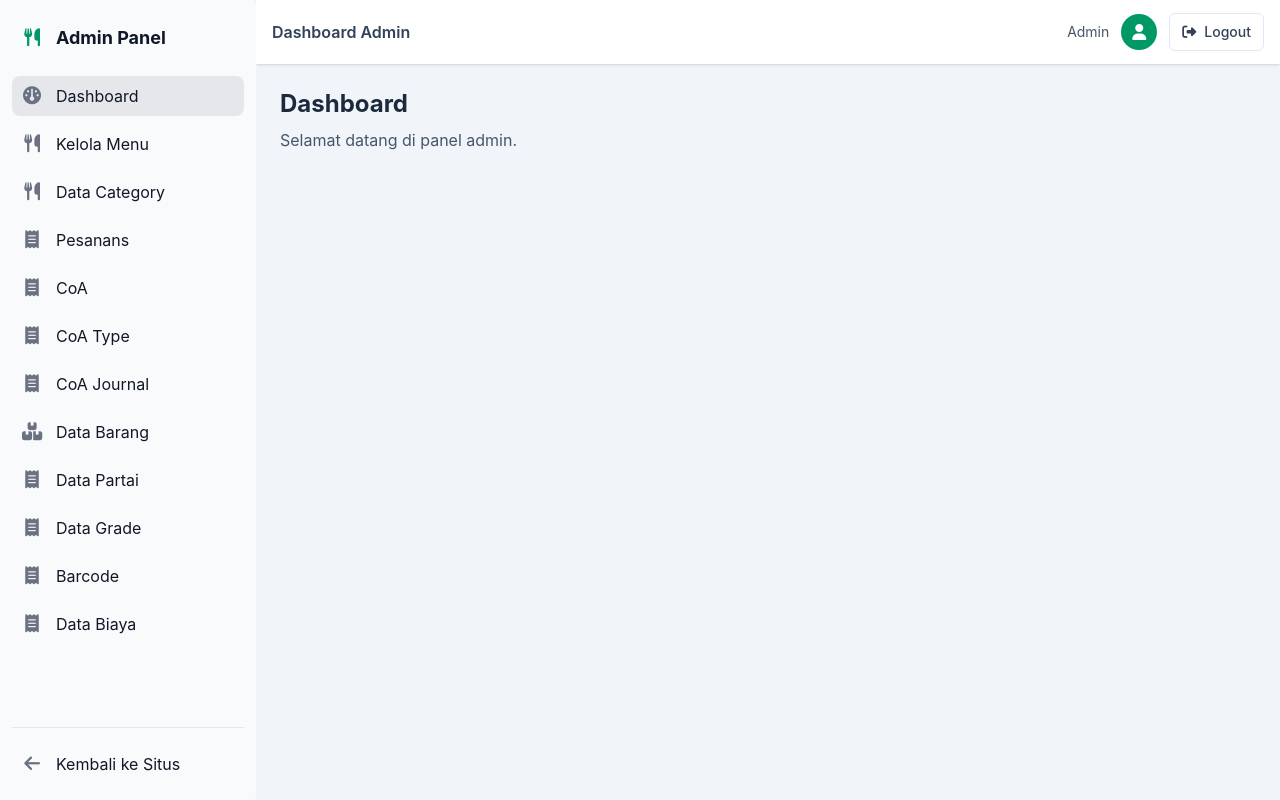
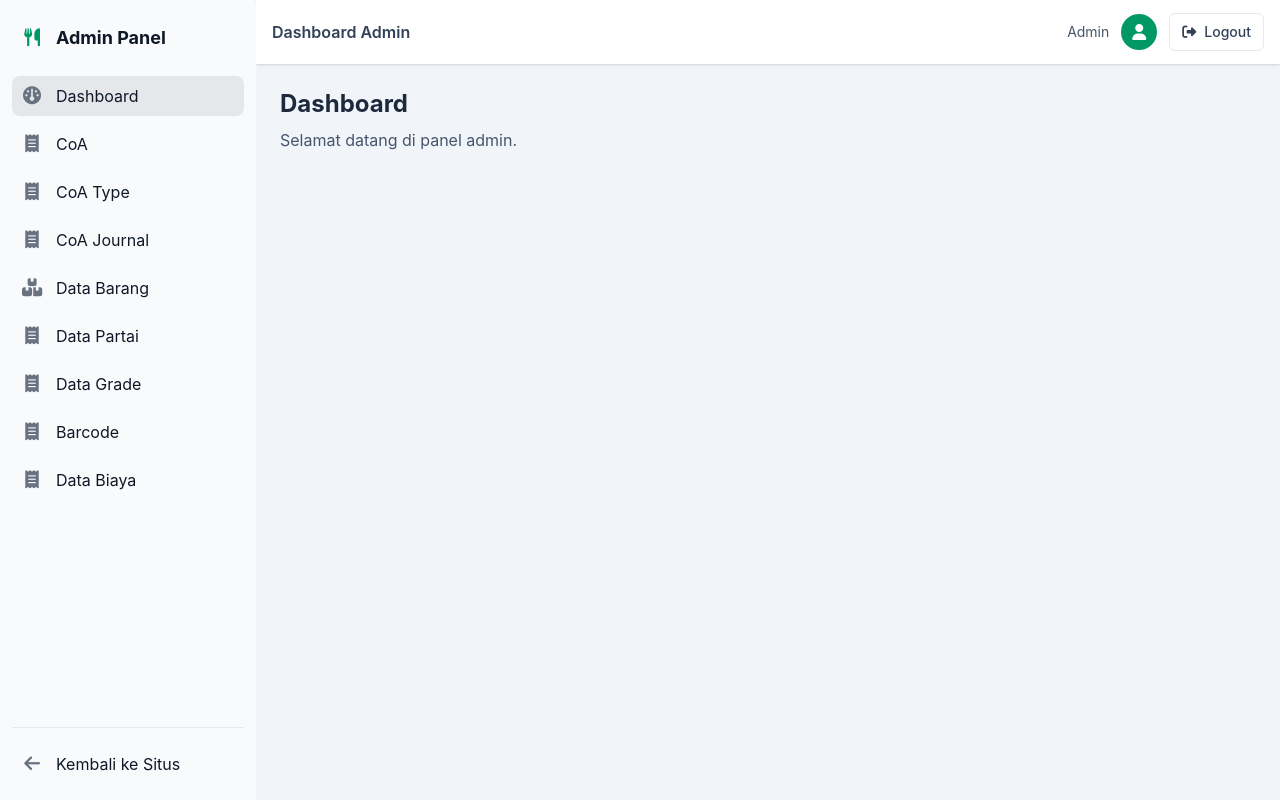
Before and after one commit to RayhnNr/food-app, a Vue app in the folder frontend/: page /admin/dashboard in a window 1280 px wide. Built offline with nearby package versions, Linux system fonts and the light colour scheme; no server answers; sample sign-in values are in the browser's storage; a small style sheet from the web is missing; what vue-sweetalert2 would draw is missing.

Commit message:
Fix: menghapus daftar menu Foods, pesanan

```diff
--- a/frontend/src/layouts/AdminLayout.vue
+++ b/frontend/src/layouts/AdminLayout.vue
@@ -29,9 +29,9 @@ async function handleLogout() {
 
 const menus = [
     { to: '/admin/dashboard', label: 'Dashboard', icon: 'fa-gauge' },
-    { to: '/admin/foods', label: 'Kelola Menu', icon: 'fa-utensils' },
-    { to: '/admin/category', label: 'Data Category', icon: 'fa-utensils' },
-    { to: '/admin/pesanans', label: 'Pesanans', icon: 'fa-receipt' },
+    // { to: '/admin/foods', label: 'Kelola Menu', icon: 'fa-utensils' },
+    // { to: '/admin/category', label: 'Data Category', icon: 'fa-utensils' },
+    // { to: '/admin/pesanans', label: 'Pesanans', icon: 'fa-receipt' },
     { to: '/admin/coa', label: 'CoA', icon: 'fa-receipt' },
     { to: '/admin/coa-types', label: 'CoA Type', icon: 'fa-receipt' },
     { to: '/admin/coa-journal', label: 'CoA Journal', icon: 'fa-receipt' },
```
